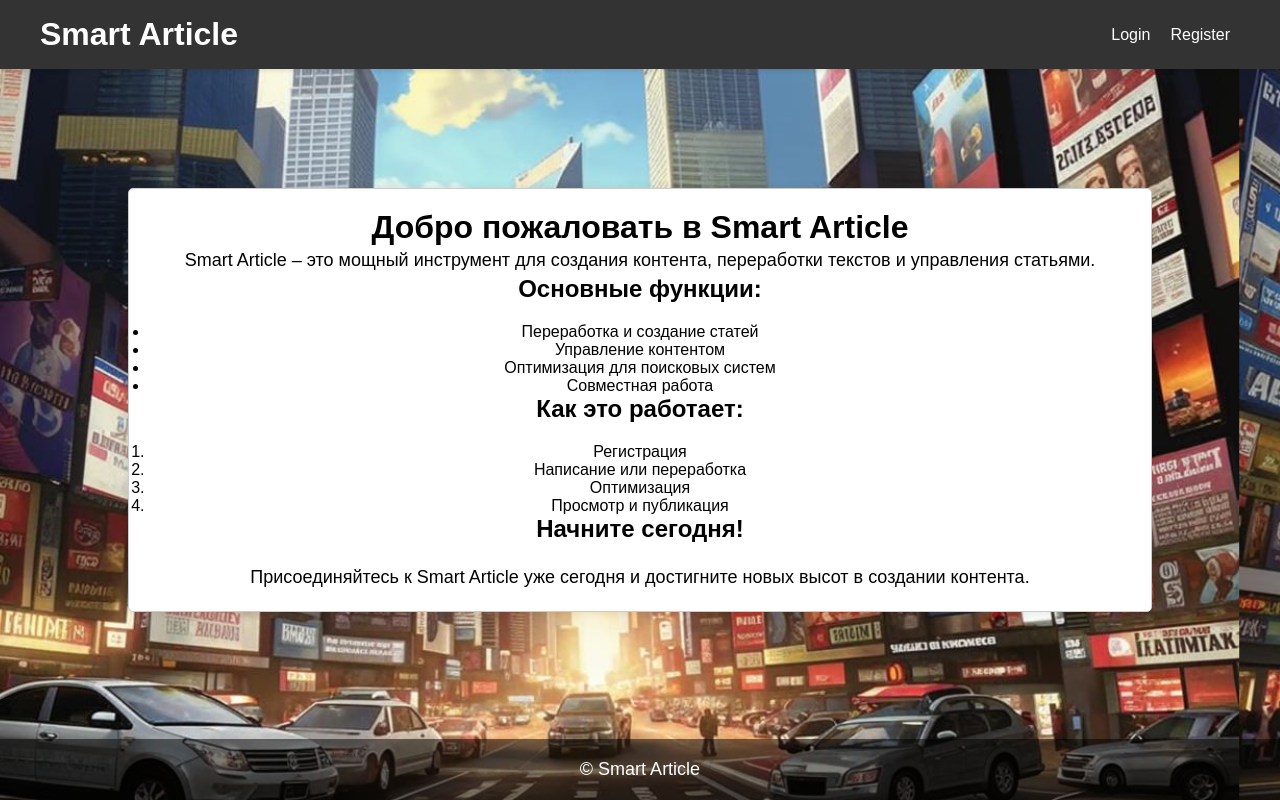
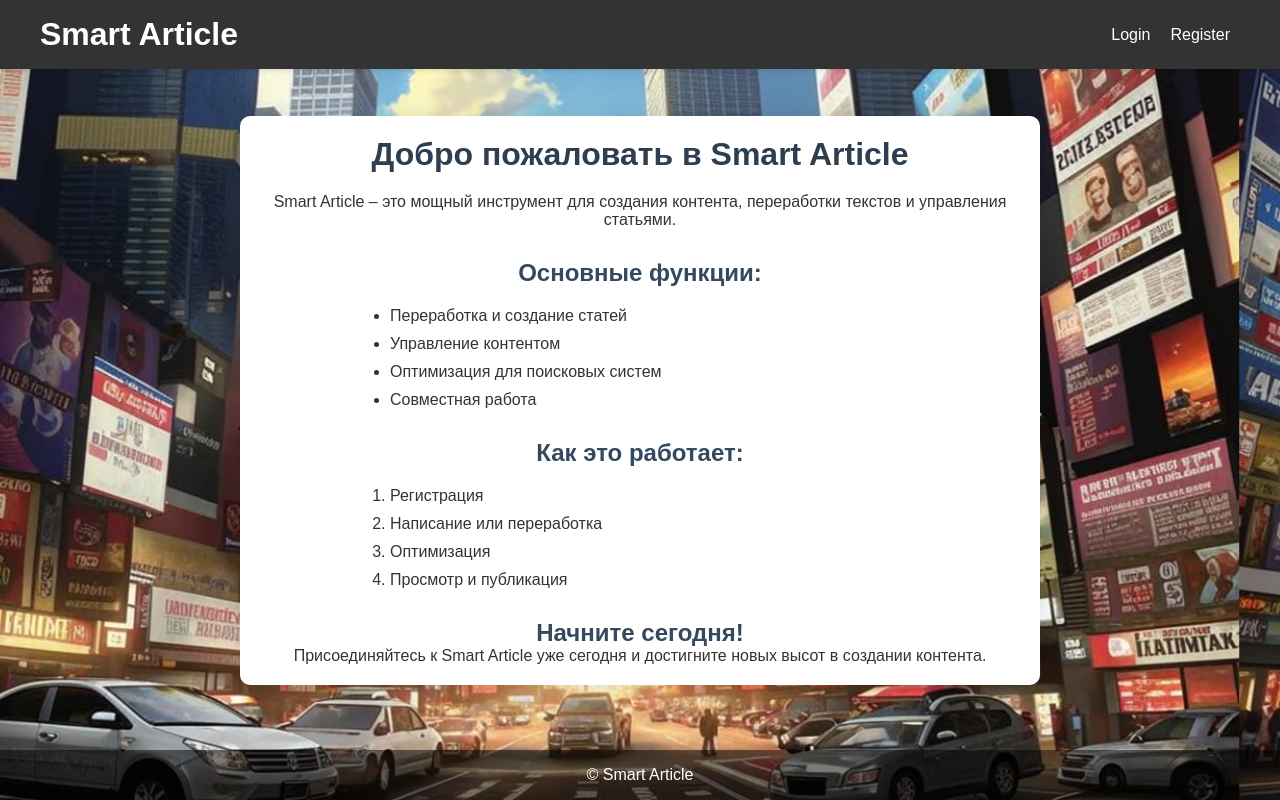
Before and after one commit to JOJO4ch/front, a React (Vite) app: page / in a window 1280 px wide. Built offline with nearby package versions, Linux system fonts and the light colour scheme.

Commit message:
create_article working, home added some styles

```diff
--- a/src/Pages/CreateEditArticleForm.css
+++ b/src/Pages/CreateEditArticleForm.css
@@ -137,6 +137,16 @@ form button[type="submit"] {
   transition: background-color 0.3s ease;
 }
 
+.form-submit-button-2{
+  width: 100%;
+  background-color: #06b948;
+  color: white;
+  padding: 10px 15px;
+  border: none;
+  border-radius: 4px;
+  cursor: pointer;
+  transition: background-color 0.3s ease;
+}
 form button[type="submit"]:hover {
   background-color: #006437;
 }
--- a/src/Pages/CreateEditArticleForm.jsx
+++ b/src/Pages/CreateEditArticleForm.jsx
@@ -30,6 +30,7 @@ const CreateEditArticleForm = () => {
         setError(null);
         setFormData({ id: '', header: '', text: '', requestText: '' });
       } else {
+        if (!showGptFields) {
           const jwtToken = Cookies.get('jwtToken') || localStorage.getItem('jwtToken');
           const payload = {
             gpt: {
@@ -48,7 +49,27 @@ const CreateEditArticleForm = () => {
           setFormData({ ...formData, header, text });
           setShowGptFields(true);
           setGptError(null);
+        } else {
+          await savePost();
         }
+      }
+    } catch (error) {
+      console.error('Error:', error);
+      if (!showGptFields) {
+        setGptError('Произошла ошибка при генерации текста.');
+      } else {
+        setError('Произошла ошибка при сохранении статьи.');
+      }
+    }
+  };
+
+  const savePost = async () => {
+    try {
+      await axios.post('/api/article/create_article', formData);
+      setSuccess(true);
+      setError(null);
+      setFormData({ id: '', header: '', text: '', requestText: '' });
+      setShowGptFields(false);
     } catch (error) {
       console.error('Error:', error);
       setError('Произошла ошибка при сохранении статьи.');
@@ -169,7 +190,12 @@ const CreateEditArticleForm = () => {
         {!isEditMode && !showGptFields && (
           <button type="submit" className="gpt-form-button">Отправить запрос</button>
         )}
-        <button type="submit" className="form-submit-button">{isEditMode ? 'Сохранить изменения' : 'Создать пост'}</button>
+        {showGptFields && (
+          <button type="button" onClick={savePost} className="form-submit-button-2">Создать пост</button>
+        )}
+        {isEditMode && (
+          <button type="submit" className="form-submit-button">Сохранить изменения</button>
+        )}
       </form>
       {error && <p className="error-message">{error}</p>}
       {gptError && <p className="error-message">{gptError}</p>}
--- /dev/null
+++ b/src/Pages/Home.css
@@ -0,0 +1,67 @@
+/* Home.css */
+body {
+    font-family: Arial, sans-serif;
+    background-color: #f4f4f4;
+    margin: 0;
+    padding: 0;
+    color: #333;
+  }
+
+  .home-container {
+    max-width: 800px;
+    margin:  auto;
+    padding: 20px;
+    background-color: #fff;
+    box-shadow: 0 0 20px rgba(0, 0, 0, 0.1);
+    border-radius: 10px;
+    text-align: center;
+  }
+
+  h1 {
+    color: #2c3e50;
+    margin-bottom: 20px;
+  }
+
+  h2 {
+    color: #34495e;
+    margin-top: 30px;
+  }
+
+  ul, ol {
+    text-align: left;
+    margin: 20px auto;
+    max-width: 500px;
+  }
+
+  li {
+    margin-bottom: 10px;
+  }
+
+  /* Анимации */
+  @keyframes fadeIn {
+    from {
+      opacity: 0;
+    }
+    to {
+      opacity: 1;
+    }
+  }
+
+  .fade-in {
+    animation: fadeIn 2s ease-in-out;
+  }
+
+  @keyframes slideIn {
+    from {
+      transform: translateY(20px);
+      opacity: 0;
+    }
+    to {
+      transform: translateY(0);
+      opacity: 1;
+    }
+  }
+
+  .home-container > * {
+    animation: slideIn 1s ease-in-out;
+  }
--- a/src/Pages/Home.jsx
+++ b/src/Pages/Home.jsx
@@ -1,29 +1,29 @@
 import React from 'react';
-import '../styles.css'
+import './Home.css'
 
 const Home = () => {
   return (
     <div className="home-container">
-      <h1>Добро пожаловать в Smart Article</h1>
-      <p>
+      <h1 className="fade-in">Добро пожаловать в Smart Article</h1>
+      <p className="fade-in">
         Smart Article – это мощный инструмент для создания контента, переработки текстов и управления статьями.
       </p>
-      <h2>Основные функции:</h2>
-      <ul>
+      <h2 className="fade-in">Основные функции:</h2>
+      <ul className="fade-in">
         <li>Переработка и создание статей</li>
         <li>Управление контентом</li>
         <li>Оптимизация для поисковых систем</li>
         <li>Совместная работа</li>
       </ul>
-      <h2>Как это работает:</h2>
-      <ol>
+      <h2 className="fade-in">Как это работает:</h2>
+      <ol className="fade-in">
         <li>Регистрация</li>
         <li>Написание или переработка</li>
         <li>Оптимизация</li>
         <li>Просмотр и публикация</li>
       </ol>
-      <h2>Начните сегодня!</h2>
-      <p>
+      <h2 className="fade-in">Начните сегодня!</h2>
+      <p className="fade-in">
         Присоединяйтесь к Smart Article уже сегодня и достигните новых высот в создании контента.
       </p>
     </div>
```
Lines whose indentation alone changed are shown as unchanged.
